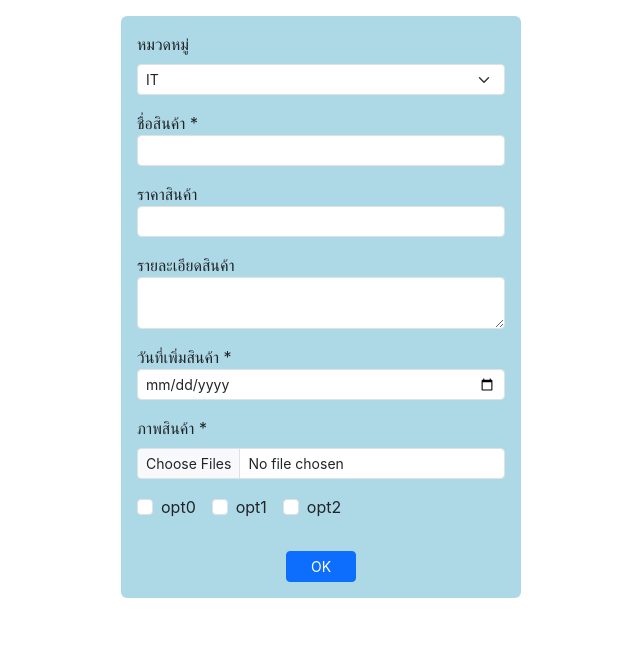
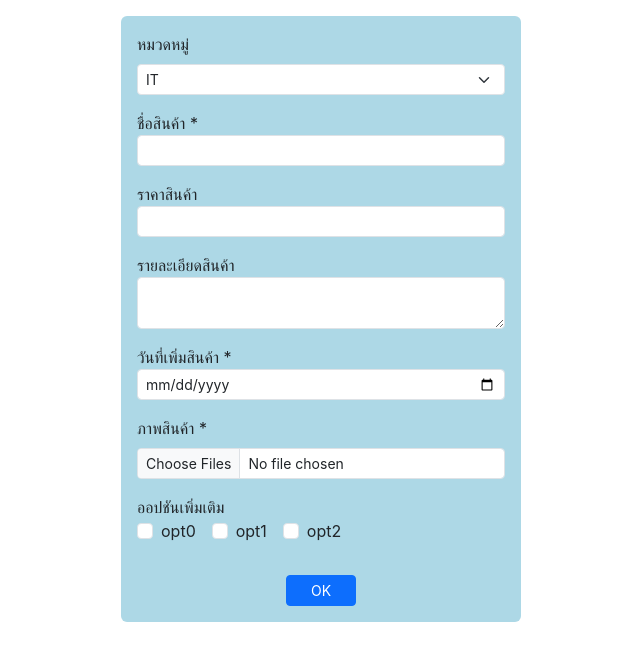
Before and after one commit to mannieshub/learn-JavaScript-NodeJS-ReactJS, a React (Create React App) app in the folder app1/: page / in a window 1280 px wide. Shown: the top 660 px of the page, without its empty margins (319-959 px from the left). Built offline with nearby package versions, Linux system fonts and the light colour scheme; the HTML template or start-up script is replaced by a standard one.

Commit message:
little bit change

```diff
--- a/app1/src/form-validation.js
+++ b/app1/src/form-validation.js
@@ -83,7 +83,7 @@ export default function FormValidation(){
                         className='form-control form-control-sm' ref={inputFile} multiple></input>
                     </div>
 
-                    <div></div>
+                    <div>ออปชันเพิ่มเติม</div>
                     {
                         opts.map((opt,i)=>{
                             return (
```
